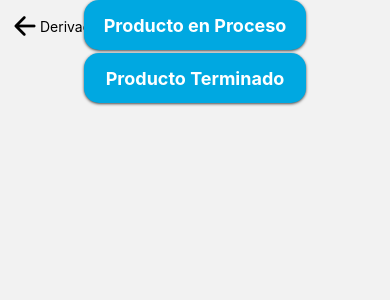
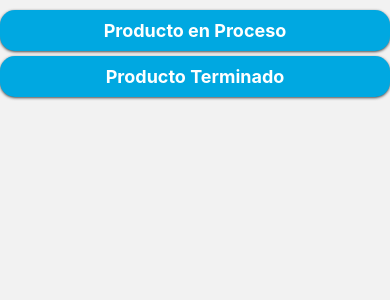
Before and after one commit to ratprogramer/Data_flow_ReactNative, a React Native app: screen /IndicePP_PT in a window 390 px wide. Shown: the top 300 px of the page. Built offline with nearby package versions, Linux system fonts and the light colour scheme.

Commit message:
fix route on some index

```diff
--- a/App.js
+++ b/App.js
@@ -5,11 +5,12 @@ import { View, SafeAreaView, StyleSheet } from "react-native";
 
 import { InicioSesion } from "./src/Features/Modulo_usuarios/Vista_inicio_sesion/Paginas/InicioSesion";
 import { MenuPrincipal } from "./src/Features/Modulo_menus/Paginas/MenuPrincipal";
+
 import { IndicePP_PT } from "./src/Features/Modulo_pp_pt/Indice/Paginas/IndicePP_PT";
+import { SubIndicePP } from "./src/Features/Modulo_pp_pt/Vista_pp/Paginas/SubindicePP/SubIndicePP";
 
 // import { MenuPrincipalAdmin } from "./src/Features/Modulo_usuarios/Administrador/Menu_princial_admin/Pagina/MenuPrincipalAdmin/MenuPrincipalAdmin";
 // import { Registro_Usuario_Pagina } from "./src/Features/Modulo_usuarios/Administrador/Vista_registro_usuario/Pagina/Registro_Usuario_Pagina";
-// import { SubIndicePP } from "./src/Features/Modulo_pp_pt/Vista_pp/Paginas/SubindicePP/SubIndicePP";
 // import { FormularioRegistroPP_pagina } from "./src/Features/Modulo_pp_pt/Vista_pp/Paginas/FormularioRegistroPP/FormularioRegistroPP";
 // import { FormularioResultadoPP } from "./src/Features/Modulo_pp_pt/Vista_pp/Paginas/FormularioResultadoPP/FormularioResultadoPP";
 // import { Pp_Registrados } from "./src/Features/Modulo_pp_pt/Vista_pp/Paginas/Pp_Registrados/Pp_Registrados";
@@ -40,10 +41,10 @@ export const App = () => {
       >
         <Stack.Screen name="InicioSesion" component={InicioSesion} />
         <Stack.Screen name="MenuPrincipal" component={MenuPrincipal} />
+
         <Stack.Screen name="IndicePP_PT" component={IndicePP_PT} />
-
-        {/* <Stack.Screen name="SubIndicePP" component={SubIndicePP} />
-          <Stack.Screen
+        <Stack.Screen name="SubIndicePP" component={SubIndicePP} />
+          {/* <Stack.Screen
             name="FormularioRegistroPP"
             component={FormularioRegistroPP_pagina}
           />
--- a/src/Atomos/Boton/styles.js
+++ b/src/Atomos/Boton/styles.js
@@ -33,12 +33,11 @@ export const styles = StyleSheet.create({
   },
   btnMobile: {
     width: "100%", // En móviles ocupa casi todo el ancho
-    height: 50,
   },
   btnDesktop: {
     top: 150,
     width: "40%",
-    height: "30%",
+    height: "40%",
   },
   btnAtomoHover: {
     backgroundColor: "#005072",
--- a/src/Features/Modulo_pp_pt/Indice/Organismos/IndicePP_PT_organismo.js
+++ b/src/Features/Modulo_pp_pt/Indice/Organismos/IndicePP_PT_organismo.js
@@ -5,8 +5,8 @@ import { styles } from "./styles";
 
 export const IndicePP_PT_organismo = () => {
   const botones = [
-    { path: "/sub_menu_pp", text: "Producto en Proceso" },
-    { path: "/sub_menu_pt", text: "Producto Terminado" },
+    { path: "SubMenuPP", text: "Producto en Proceso" },
+    { path: "", text: "Producto Terminado" },
   ];
 
   return (
--- a/src/Features/Modulo_pp_pt/Indice/Organismos/styles.js
+++ b/src/Features/Modulo_pp_pt/Indice/Organismos/styles.js
@@ -6,5 +6,7 @@ export const styles = StyleSheet.create({
 
     alignItems: "center",
     justifyContent: "center",
+    width: "100%",
+    height: "100%",
   },
 });
--- a/src/Features/Modulo_pp_pt/Indice/Paginas/IndicePP_PT.js
+++ b/src/Features/Modulo_pp_pt/Indice/Paginas/IndicePP_PT.js
@@ -1,4 +1,4 @@
-import { View } from "react-native";
+import { View, Text } from "react-native";
 import { IndicePP_PT_organismo } from "../Organismos/IndicePP_PT_organismo";
 // import { CardPP_molecula } from "../../Vista_pp/Moleculas/CardPP_molecula/CardPP_molecula";
 
--- a/src/Features/Modulo_pp_pt/Vista_pp/Organismos/SubIndicePP_organismo/SubIndicePP_organismo.js
+++ b/src/Features/Modulo_pp_pt/Vista_pp/Organismos/SubIndicePP_organismo/SubIndicePP_organismo.js
@@ -1,32 +1,31 @@
-// import { View, StyleSheet } from "react-native";
-// import { useNavigation } from "@react-navigation/native";
-// import BotonesIndice from "../../../../../Moleculas/BotonesIndice/BotonesIndice";
-// import TituloPagina from "../../../../../Moleculas/TituloPagina/TituloPagina";
+import { View, StyleSheet } from "react-native";
+import { useNavigation } from "@react-navigation/native";
+import BotonesIndice from "../../../../../Moleculas/BotonesIndice/BotonesIndice";
+import TituloPagina from "../../../../../Moleculas/TituloPagina/TituloPagina";
 
-// export function SubIndicePP_organismo() {
-//     const navigation = useNavigation();
+export function SubIndicePP_organismo() {
+  const navigation = useNavigation();
 
-//     const botones = [
-//         { path: "IngresoProductoP", text: "Registrar producto" },
-//         { path: "ProductosRegistradosPP", text: "Ingresar resultado" }
-//     ];
+  const botones = [
+    { path: "IngresoProductoP", text: "Registrar producto" },
+    { path: "ProductosRegistradosPP", text: "Ingresar resultado" },
+  ];
 
-//     return (
-//         <View style={styles.container}>
-//             <TituloPagina
-//                 text="Producto en proceso"
-//                 onPress={() => navigation.navigate("MenuDerivadoLacteoFermentado")}
-//             />
-//             <BotonesIndice botones={botones} navigation={navigation} />
-//         </View>
-//     );
-// }
-
-// const styles = StyleSheet.create({
-//     container: {
-//         flex: 1,
-//         alignItems: "center",
-//         justifyContent: "center",
-//         padding: 20,
-//     },
-// });
+  return (
+    <View style={styles.container}>
+      <TituloPagina
+        text="Producto en proceso"
+        onPress={() => navigation.navigate("MenuDerivadoLacteoFermentado")}
+      />
+      <BotonesIndice botones={botones} navigation={navigation} />
+    </View>
+  );
+}
+const styles = StyleSheet.create({
+  container: {
+    flex: 1,
+    alignItems: "center",
+    justifyContent: "center",
+    padding: 20,
+  },
+});
--- a/src/Features/Modulo_pp_pt/Vista_pp/Paginas/SubindicePP/SubIndicePP.js
+++ b/src/Features/Modulo_pp_pt/Vista_pp/Paginas/SubindicePP/SubIndicePP.js
@@ -1,10 +1,10 @@
-// import { View } from "react-native";
-// import SubIndicePP_organismo from "../../Organismos/SubIndicePP_organismo/SubIndicePP_organismo";
+import { View } from "react-native";
+import SubIndicePP_organismo from "../../Organismos/SubIndicePP_organismo/SubIndicePP_organismo";
 
-// export function SubIndicePP() {
-//     return (
-//         <View>
-//             <SubIndicePP_organismo />
-//         </View>
-//     );
-// }
+export function SubIndicePP() {
+    return (
+        <View>
+            <SubIndicePP_organismo />
+        </View>
+    );
+}
--- a/src/Moleculas/BotonesIndice/BotonesIndice.js
+++ b/src/Moleculas/BotonesIndice/BotonesIndice.js
@@ -2,6 +2,7 @@ import { Boton } from "../../Atomos/Boton/Boton";
 import { View, StyleSheet } from "react-native";
 
 export const BotonesIndice = ({ botones }) => {
+
   return (
     <View style={styles.botonesIndiceContainer}>
       {botones.map((boton, index) => (
@@ -13,8 +14,11 @@ export const BotonesIndice = ({ botones }) => {
 
 const styles = StyleSheet.create({
   botonesIndiceContainer: {
-    gap: "3%",
+    gap: 5,
     alignItems: "center",
     flexDirection: "column",
+    top: 10,
+    width: "100%",
+    height: "100%",
   },
 });
```
